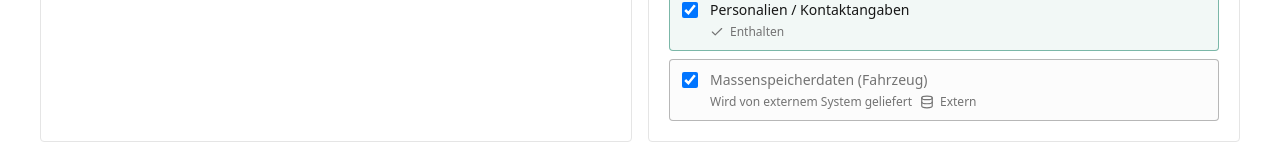
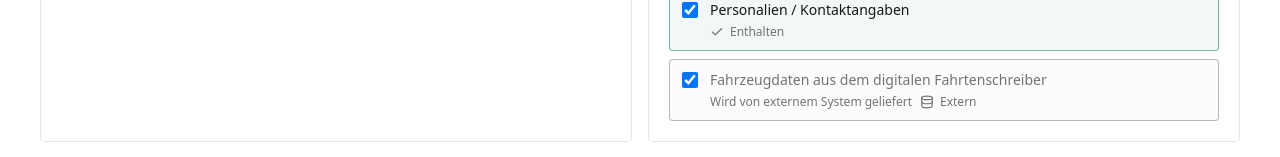
Before and after one commit to scomende/tachoCheck2, a Next.js app: page /betriebskontrolle in a window 1280 px wide. Shown: the part 582-739 px from the top of the page. Built offline with nearby package versions, Linux system fonts and the light colour scheme.

Commit message:
Betriebskontrolle: Exportlabel Fahrzeugdaten DTCO
Ersetzt Massenspeicherdaten (Fahrzeug) durch Fahrzeugdaten aus dem digitalen Fahrtenschreiber.

```diff
--- a/src/mock/controlExports.ts
+++ b/src/mock/controlExports.ts
@@ -24,7 +24,7 @@ const EXPORT_PARTS: Omit<ExportPart, "status">[] = [
   { id: "arv_reports", label: "ARV-Reports pro Fahrer:in" },
   { id: "avg_work_time", label: "Aufstellung durchschnittliche Arbeitszeit" },
   { id: "personal_data", label: "Personalien / Kontaktangaben" },
-  { id: "mass_storage", label: "Massenspeicherdaten (Fahrzeug)", hint: "Wird von externem System geliefert" },
+  { id: "mass_storage", label: "Fahrzeugdaten aus dem digitalen Fahrtenschreiber", hint: "Wird von externem System geliefert" },
 ];
 
 /** In-Memory-Export-Historie (Mock). */
@@ -44,7 +44,7 @@ let exportHistory: ControlExport[] = [
       { id: "arv_reports", label: "ARV-Reports pro Fahrer:in", status: "enthalten" },
       { id: "avg_work_time", label: "Aufstellung durchschnittliche Arbeitszeit", status: "enthalten" },
       { id: "personal_data", label: "Personalien / Kontaktangaben", status: "enthalten" },
-      { id: "mass_storage", label: "Massenspeicherdaten (Fahrzeug)", status: "extern", hint: "Wird von externem System geliefert" },
+      { id: "mass_storage", label: "Fahrzeugdaten aus dem digitalen Fahrtenschreiber", status: "extern", hint: "Wird von externem System geliefert" },
     ],
   },
 ];
@@ -52,7 +52,7 @@ let exportHistory: ControlExport[] = [
 /**
  * Bestandteile mit Status für die aktuelle Konfiguration.
  * Tacho Check liefert: Fahrerkarten, ARV-Reports, Arbeitszeit, Personalien = enthalten.
- * Massenspeicher = extern.
+ * Fahrzeugdaten (digitaler Fahrtenschreiber) = extern.
  */
 export function getExportPartsWithStatus(_config: ExportConfig): ExportPart[] {
   const statusByPart: Record<ExportPart["id"], ExportPartStatus> = {
```
